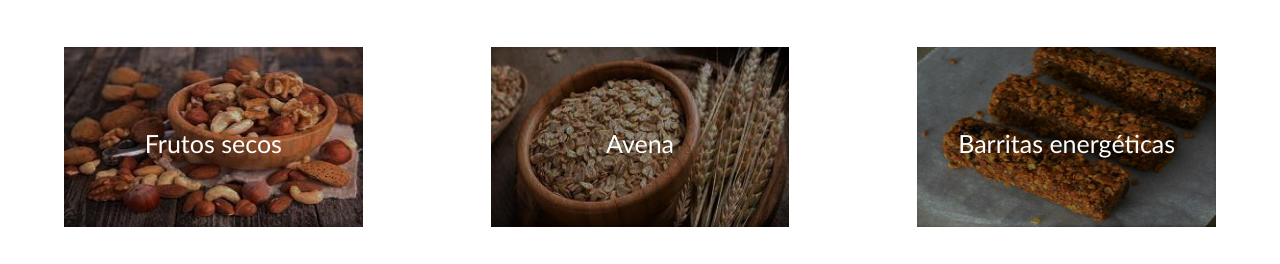
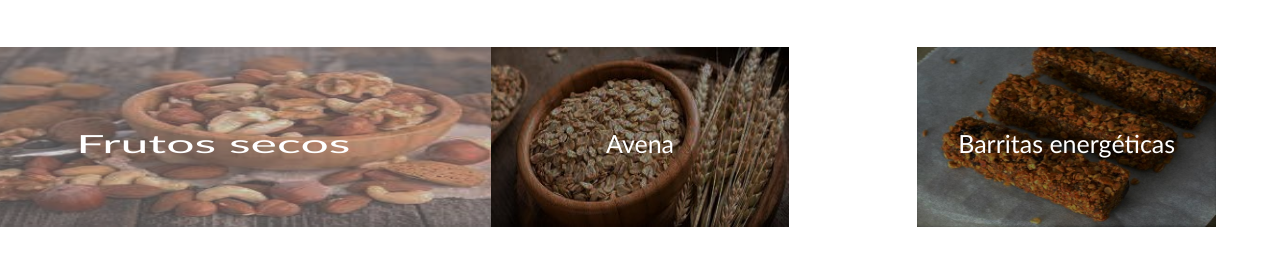
Before and after one commit to luchofus/ValleVerde-Fustinoni, a plain HTML site: page index.html in a window 1280 px wide. In both pictures the pointer is over the element "Frutos secos". Shown: the part 496-760 px from the top of the page. Drawn offline with Linux system fonts and the light colour scheme.

Commit message:
Agregué animación

```diff
--- a/style.css
+++ b/style.css
@@ -170,6 +170,12 @@ body{
     text-align: center;
     display: flex;
     justify-content: center;
+    transition: 1s;
+}
+.border:hover{
+    background: gray;
+    opacity: .7;
+    transform: scale(2,1);
 }
 .img-text{
     position: absolute;
```
